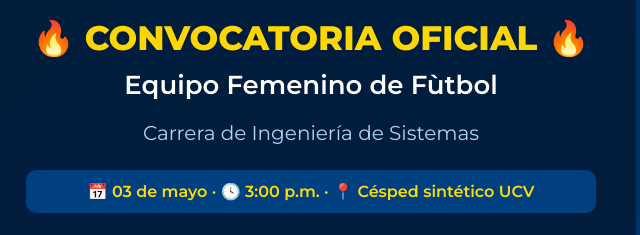
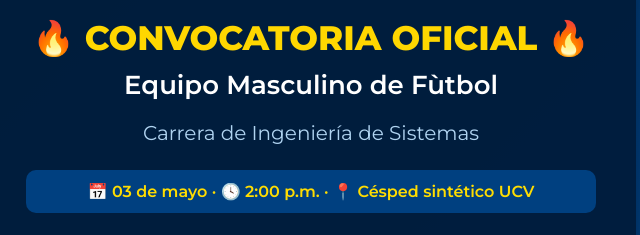
Before and after one commit to PonceEsJo/Masculino1, a plain HTML site: page index.html in a window 1280 px wide. Shown: the part 193-428 px from the top of the page, 544-1184 px from the left. Drawn offline with Linux system fonts and the light colour scheme.

Commit message:
Descripción de los cambios

```diff
--- a/index.html
+++ b/index.html
@@ -19,10 +19,10 @@
           <img src="imagenes/ChatGPT Image 27 mar 2025, 02_06_51.png" alt="Logo Carrera" class="icono">
         </div>
         <h1>🔥 CONVOCATORIA OFICIAL 🔥</h1>
-        <h2>Equipo Femenino de Fùtbol</h2>
+        <h2>Equipo Masculino de Fùtbol</h2>
         <h3>Carrera de Ingeniería de Sistemas</h3>
         <div class="highlight">
-          <p><span>📅 03 de mayo</span> · <span>🕓 3:00 p.m.</span> · <span>📍 Césped sintético UCV</span></p>
+          <p><span>📅 03 de mayo</span> · <span>🕓 2:00 p.m.</span> · <span>📍 Césped sintético UCV</span></p>
         </div>
         <div class="requisitos">
           <h4>🎯 REQUISITOS</h4>
```
